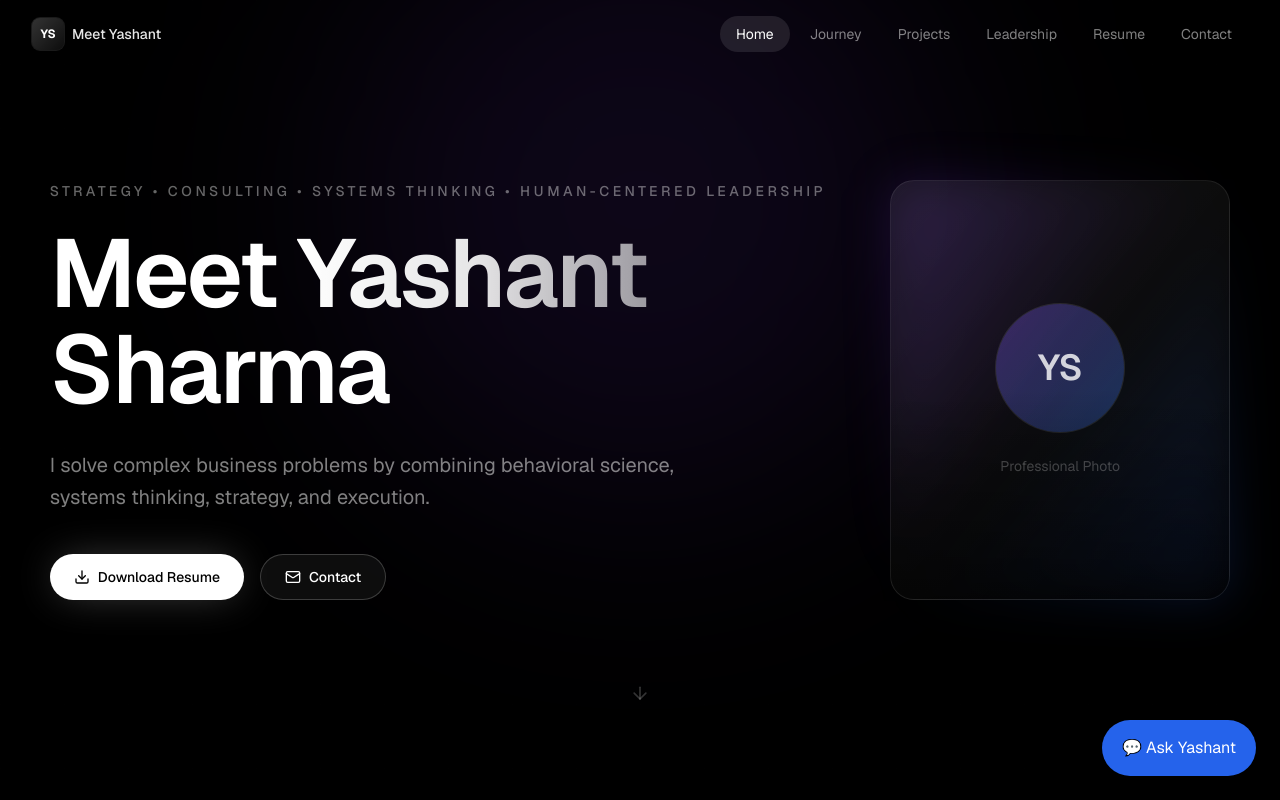
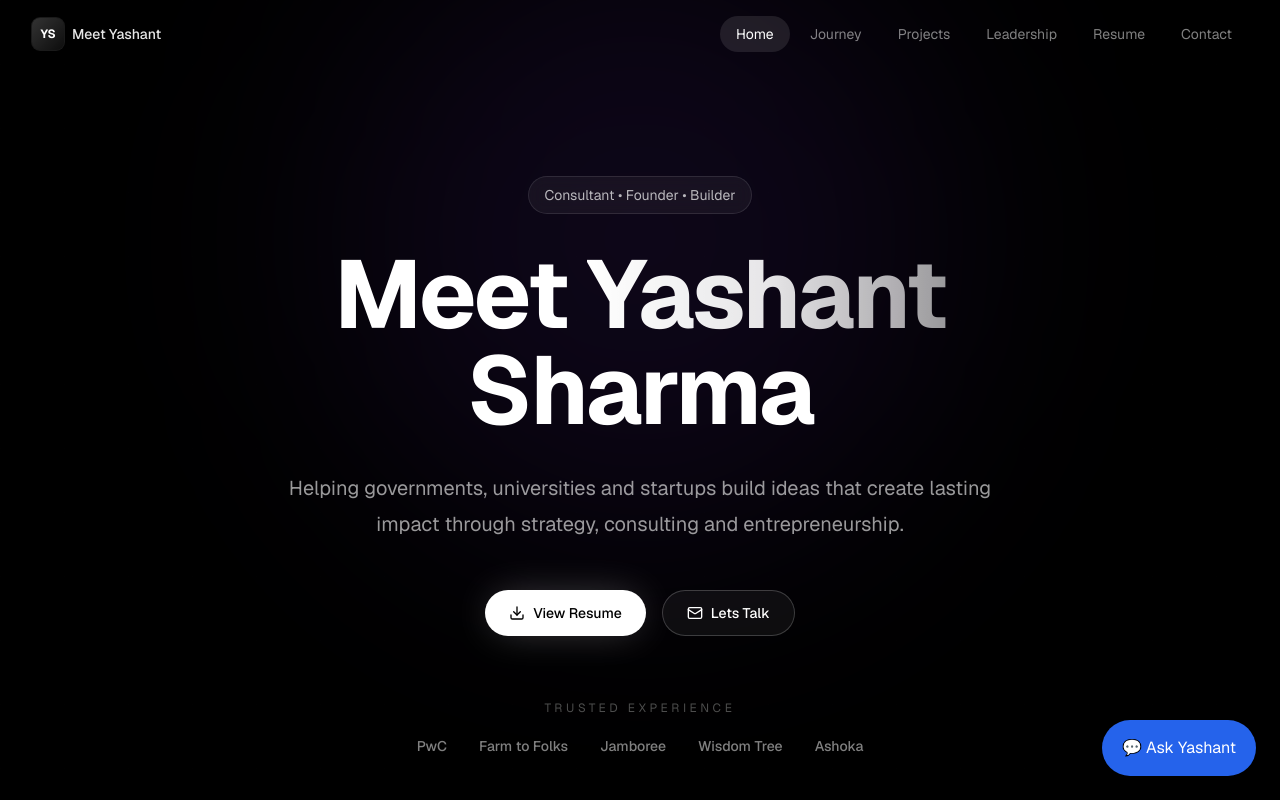
Before and after one commit to yashantsharma/meet-yashant, a Next.js app: page / in a window 1280 px wide. Shown: the top 800 px of the page. Built offline with nearby package versions, Linux system fonts and the light colour scheme.

Commit message:
Improve chatbot onboarding and recruiter prompts

```diff
--- a/components/home/hero.tsx
+++ b/components/home/hero.tsx
@@ -26,16 +26,16 @@ export function Hero() {
       />
 
       <div className="relative mx-auto max-w-7xl px-6 py-24 lg:px-8">
-        <div className="grid items-center gap-16 lg:grid-cols-[1fr_auto]">
+        <div className="mx-auto max-w-4xl text-center">
           <div>
-            <motion.p
-              initial={{ opacity: 0, y: 20 }}
-              animate={{ opacity: 1, y: 0 }}
-              transition={{ duration: 0.6, delay: 0.1 }}
-              className="mb-6 text-sm font-medium uppercase tracking-[0.25em] text-white/40"
-            >
-              {siteConfig.tagline}
-            </motion.p>
+            <motion.div
+  initial={{ opacity: 0, y: 20 }}
+  animate={{ opacity: 1, y: 0 }}
+  transition={{ duration: 0.6 }}
+  className="inline-flex rounded-full border border-white/10 bg-white/5 px-4 py-2 text-sm text-white/70 backdrop-blur"
+>
+  Consultant  • Founder  • Builder
+</motion.div>
 
             <motion.h1
               initial={{ opacity: 0, y: 30 }}
@@ -45,7 +45,7 @@ export function Hero() {
                 delay: 0.2,
                 ease: [0.22, 1, 0.36, 1],
               }}
-              className="text-5xl font-semibold leading-[1.05] tracking-tight text-white sm:text-6xl md:text-7xl lg:text-8xl"
+            className="mt-8 text-6xl font-bold leading-[0.95] tracking-tight text-white md:text-8xl"
             >
               Meet{" "}
               <span className="bg-gradient-to-r from-white via-white/90 to-white/60 bg-clip-text text-transparent">
@@ -59,23 +59,23 @@ export function Hero() {
               initial={{ opacity: 0, y: 20 }}
               animate={{ opacity: 1, y: 0 }}
               transition={{ duration: 0.6, delay: 0.4 }}
-              className="mt-8 max-w-2xl text-lg leading-relaxed text-white/50 md:text-xl md:leading-relaxed"
+              className="mx-auto mt-8 max-w-3xl text-xl leading-9 text-white/60"
             >
-              {siteConfig.headline}
+              Helping governments, universities and startups build ideas that create lasting impact through strategy, consulting and entrepreneurship.
             </motion.p>
 
             <motion.div
               initial={{ opacity: 0, y: 20 }}
               animate={{ opacity: 1, y: 0 }}
               transition={{ duration: 0.6, delay: 0.55 }}
-              className="mt-10 flex flex-wrap gap-4"
+              className="mt-12 flex justify-center gap-4"
             >
               <Button
                 href="/Yashant_Sharma_Resume.pdf"
                 variant="primary"
                 icon={Download}
               >
-                Download Resume
+                View Resume
               </Button>
 
               <Button
@@ -83,42 +83,29 @@ export function Hero() {
                 variant="secondary"
                 icon={Mail}
               >
-                Contact
+                Lets Talk
               </Button>
             </motion.div>
+            <motion.div
+  initial={{ opacity: 0 }}
+  animate={{ opacity: 1 }}
+  transition={{ delay: 0.8 }}
+  className="mt-16"
+>
+  <p className="mb-5 text-xs uppercase tracking-[0.3em] text-white/30">
+    Trusted Experience
+  </p>
+
+  <div className="flex flex-wrap justify-center gap-8 text-sm font-medium text-white/50">
+    <span>PwC</span>
+    <span>Farm to Folks</span>
+    <span>Jamboree</span>
+    <span>Wisdom Tree</span>
+    <span>Ashoka</span>
+  </div>
+</motion.div>
           </div>
 
-          {/* Portrait placeholder */}
-          <motion.div
-            initial={{ opacity: 0, scale: 0.95 }}
-            animate={{ opacity: 1, scale: 1 }}
-            transition={{
-              duration: 0.8,
-              delay: 0.3,
-              ease: [0.22, 1, 0.36, 1],
-            }}
-            className="hidden lg:block"
-          >
-            <div className="relative h-[420px] w-[340px]">
-              <div className="absolute inset-0 rounded-3xl bg-gradient-to-br from-violet-600/20 via-transparent to-blue-600/20 blur-xl" />
-
-              <div className="relative h-full w-full overflow-hidden rounded-3xl border border-white/[0.08] bg-gradient-to-br from-white/[0.08] to-white/[0.02] backdrop-blur-sm">
-                <div className="absolute inset-0 bg-gradient-to-t from-black/60 via-transparent to-transparent" />
-
-                <div className="flex h-full flex-col items-center justify-center">
-                  <div className="flex h-32 w-32 items-center justify-center rounded-full bg-gradient-to-br from-violet-500/30 to-blue-500/30 ring-1 ring-white/10">
-                    <span className="text-4xl font-semibold text-white/80">
-                      YS
-                    </span>
-                  </div>
-
-                  <p className="mt-6 text-sm text-white/30">
-                    Professional Photo
-                  </p>
-                </div>
-              </div>
-            </div>
-          </motion.div>
         </div>
 
         <motion.div
```
